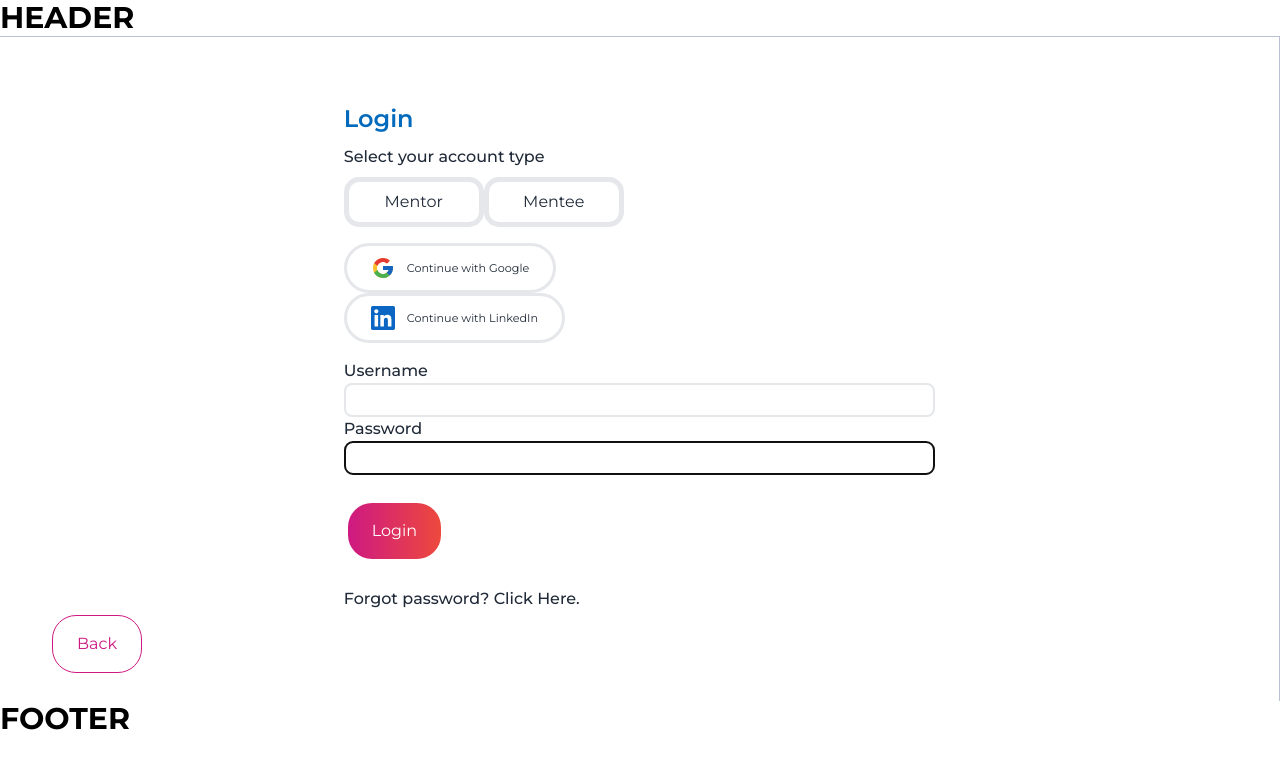
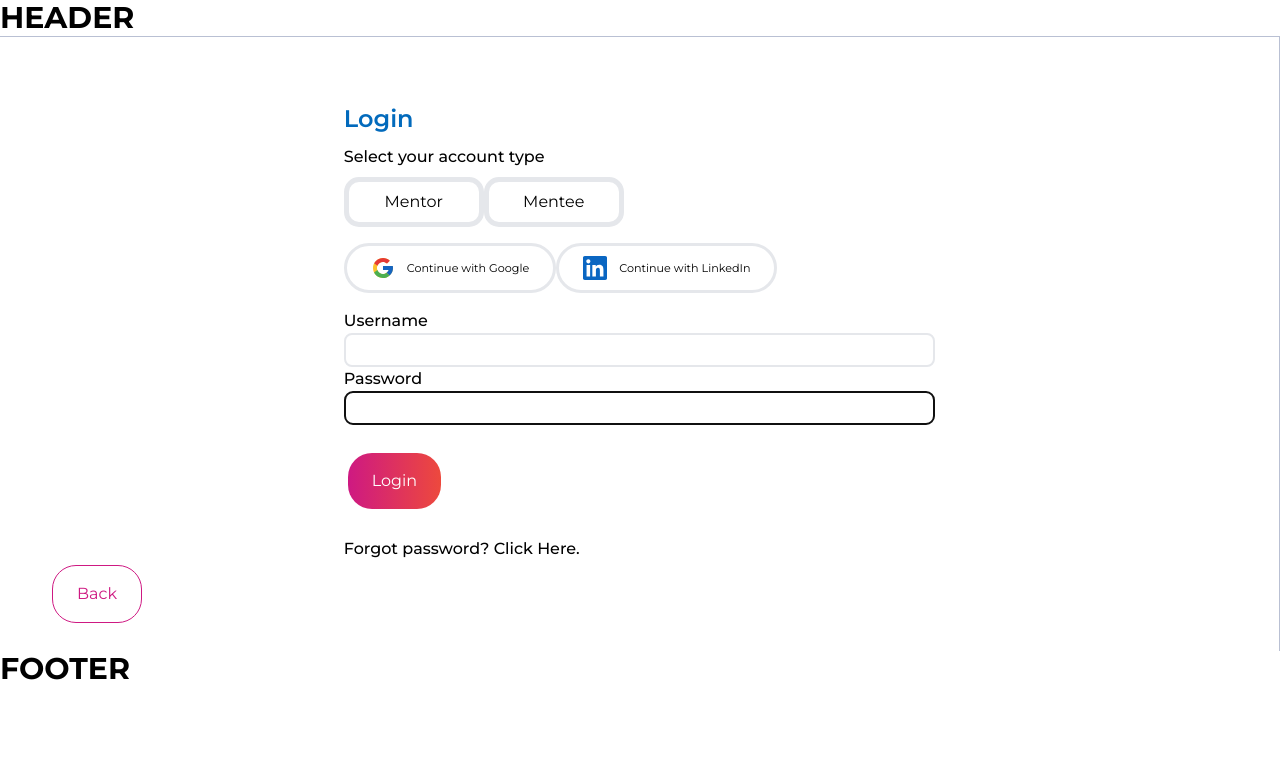
Before and after one commit to JasonXB/EF_Clone, a Next.js app: page /login in a window 1280 px wide. Shown: the top 768 px of the page. Built offline with nearby package versions, Linux system fonts and the light colour scheme; what tw-elements would draw is missing.

Commit message:
google and linked in on same row

```diff
--- a/pages/login.tsx
+++ b/pages/login.tsx
@@ -9,6 +9,11 @@ import { useState } from 'react';
 const login: NextPage = ({}) => {
   const userName = useRef<HTMLInputElement | null>(null);
   const passWord = useRef<HTMLInputElement | null>(null);
+
+  function handleLogin() {
+    console.log(userName.current?.value);
+    console.log(passWord.current?.value);
+  }
 
   const [mentorChosen, setMentorChosen] = useState(false)
   const [menteeChosen, setMenteeChosen] = useState(false)
@@ -23,10 +28,6 @@ const login: NextPage = ({}) => {
     setMentorChosen(false)
   }
 
-  function test() {
-    console.log(userName.current?.value);
-    console.log(passWord.current?.value);
-  }
 
   return (
     <div>
@@ -39,7 +40,7 @@ const login: NextPage = ({}) => {
       <div className="outer font-mainFont border-smoke-3 bg-white border-t border-r rounded-5 px-5 pt-[40px]">
         <div className="outer-border py-4 px-5">
           <section className="inner-section p-2">
-            <div className="inner h-full text-gray-800">
+            <div className="inner h-full">
               <div className="inner-full flex justify-center items-center flex-wrap h-full">
                 <div className="left-inside text-center"></div>
 
@@ -67,7 +68,7 @@ const login: NextPage = ({}) => {
                     </button>
 
                   </div>
-                  <div className="text-[8px] md:text-[70%] py-4">
+                  <div className="flex text-[8px] md:text-[70%] py-4">
                     <SocialMediaButtons />
                   </div>
 
@@ -97,7 +98,7 @@ const login: NextPage = ({}) => {
 
                     <div className="py-6">
                       <button
-                        onClick={() => test()}
+                        onClick={() => handleLogin()}
                         type="submit"
                         className={`${buttonVariants.primary} font-light py-4 px-5`}
                       >
--- a/src/components/SocialMediaButtons.tsx
+++ b/src/components/SocialMediaButtons.tsx
@@ -27,7 +27,7 @@ export default function SocialMediaButtons() {
         return (
           <button
             onClick={signInFunction}
-            className="flex flex-row items-center border-[3px] rounded-full px-6 py-[10px]"
+            className="flex items-center border-[3px] rounded-full px-6 py-[10px]"
             key={i}
           >
             {btn.svg}
```
